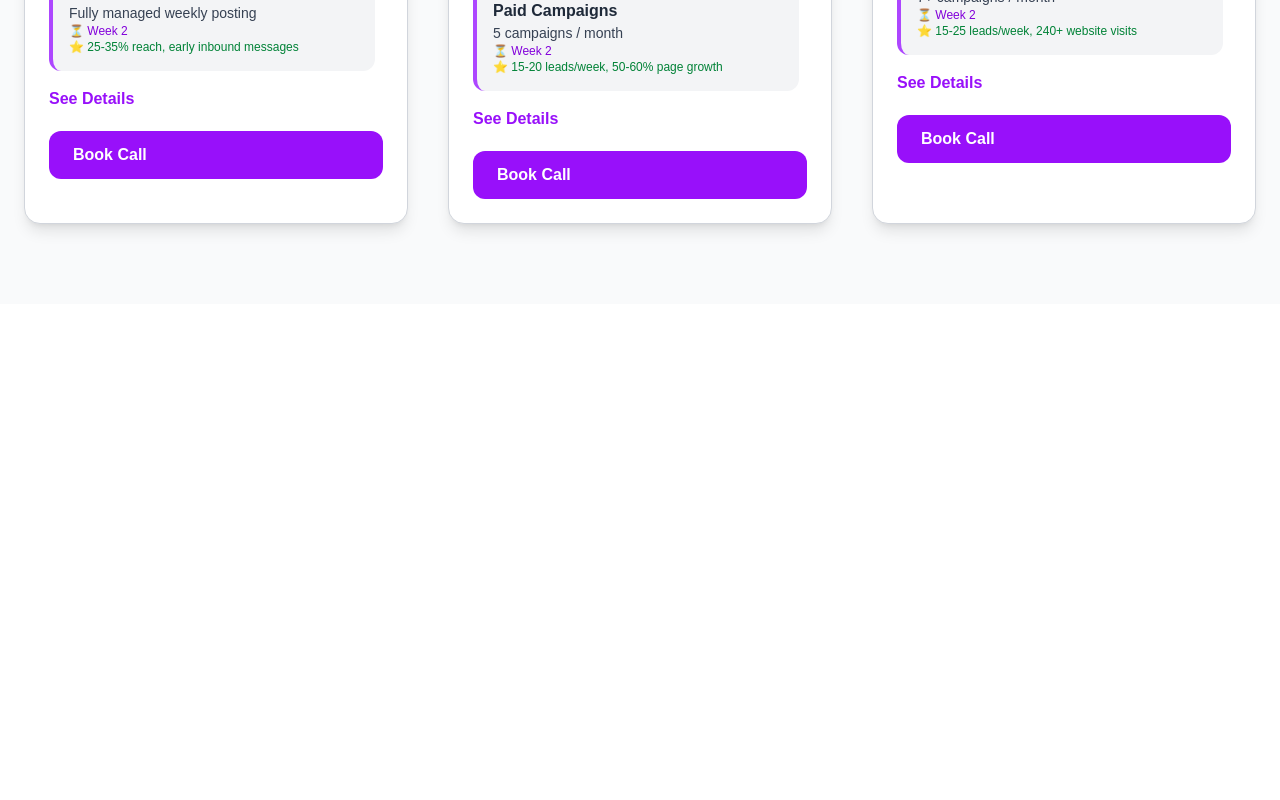
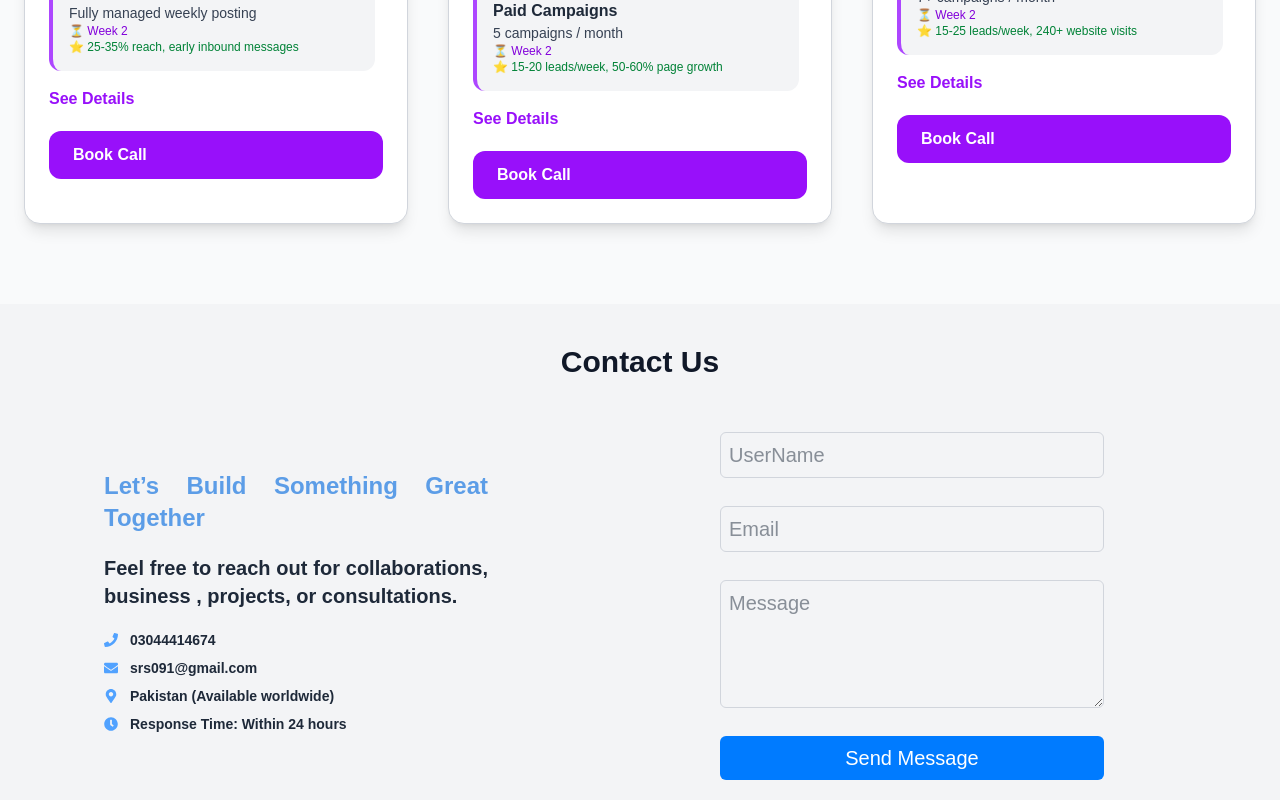
Before and after one commit to smabdullah958/humexaadnestPortfolio, a Next.js app: page / in a window 1280 px wide. Shown: the part 4085-4885 px from the top of the page. Before the commit the page ends 4389 px from the top, so only its background shows below. Built offline with nearby package versions, Linux system fonts and the light colour scheme.

Commit message:
Add ContactUs component and integrate it into the main page layout

```diff
--- /dev/null
+++ b/Components/Cotact.jsx
@@ -0,0 +1,108 @@
+"use client"
+// import Aos from 'aos';
+import React, { useEffect, useState } from 'react'
+import { FaPhone, FaEnvelope, FaMapMarkerAlt, FaClock } from "react-icons/fa";
+
+const ContactUs = () => {
+
+//   useEffect(() => {
+//     Aos.init({ duration: 500 });
+//   }, []);
+
+  let [Submitting,SetSubmitting]=useState(null);
+  const [result, setResult] =useState("");
+  let [Data,SetData]=useState({
+   access_key:"881b5b74-2a53-4d04-b485-2284ecf313ed",
+    UserName:"",
+    Email:"",
+    Message:"",
+  })
+
+  let HandleValues=((e)=>{
+ SetData({...Data,[e.target.name]:e.target.value})
+console.log(Data)
+})
+
+let HandleClick=async()=>{
+
+  if(!Data.UserName || !Data.Email || !Data.Message){
+    SetSubmitting(true)
+    return;
+  }
+SetSubmitting(false)
+setResult("Sending...")
+let response=await fetch("https://api.web3forms.com/submit",
+ { method:"POST",
+    headers: {
+      "Content-Type": "application/json"
+    },
+    body: JSON.stringify(Data)
+ });
+     const data = await response.json();
+if(data.success){
+SetSubmitting(null)
+  SetData({
+    access_key:"881b5b74-2a53-4d04-b485-2284ecf313ed",
+    UserName:"",
+    Email:"",
+    Message:"",
+  })
+}
+}
+
+  return (
+    <div  id="Contact" className='bg-gray-100'>
+    <h1 data-aos="fade-down" className='text-3xl font-bold pt-5 pb-8 sm:pt-10  text-center text-gray-900'>Contact Us</h1>
+    <div data-aos="fade-up" className='grid grid-cols-1 md:grid-cols-2 items-center justify-center  2xl:py-14  sm:px-16 px-10   md:pt-0 text-gray-800 text-xl '>
+        <form onSubmit={(e)=>e.preventDefault()} className='order-1 md:order-2  md:mt-5 grid gap-4 md:mx-10 xl:mx-20'>
+   {Submitting && <span className='text-red-500 '>{result}</span>}
+          <input type='text' name='UserName' value={Data.UserName} onChange={HandleValues} required placeholder='UserName' className='w-full lg:w-[30vw] p-2 border border-gray-300 rounded-md mb-3'  />
+
+          <input type="email" name='Email' value={Data.Email} onChange={HandleValues} required
+          placeholder='Email' className='w-full lg:w-[30vw] p-2 border border-gray-300 rounded-md mb-3'/>
+
+          <textarea cols={40} rows={40} name='Message' value={Data.Message} required
+          onChange={HandleValues} placeholder='Message' className='mb-3 w-full lg:w-[30vw] p-2 border border-gray-300 rounded-md h-32'/>
+          <button disabled={Submitting===false}  className={`w-full lg:w-[30vw]   p-2 bg-[#007bff] hover:bg-[#0056b3] text-white rounded-md mb-5 transition duration-300 ease-in-out ${Submitting===false ? "opacity-20 cursor-not-allowed" : ""}`}
+           onClick={HandleClick}>{Submitting===false ? "Sending..." :"Send Message"}</button>
+        </form>
+        {/* Contact Info Section */}
+        <div className='mb-5 md:mb-0'>
+          <div className='text-sm font-bold md:mx-10 lg:w-[30vw] flex flex-col justify-start text-justify'>
+
+            <h2 className='text-xl md:text-2xl font-extrabold mb-5 text-[#5c9de7]'>
+              Let’s Build Something Great Together
+            </h2>
+
+            <p className='text-lg md:text-xl mb-5'>
+              Feel free to reach out for collaborations, business , projects, or consultations.
+            </p>
+
+            <p className='flex items-center gap-3 mb-2'>
+              <FaPhone className='text-blue-400' />
+              03044414674
+            </p>
+
+            <p className='flex items-center gap-3 mb-2'>
+              <FaEnvelope className='text-blue-400' />
+              srs091@gmail.com
+            </p>
+
+            <p className='flex items-center gap-3 mb-2'>
+              <FaMapMarkerAlt className='text-blue-400' />
+              Pakistan (Available worldwide)
+            </p>
+
+            <p className='flex items-center gap-3 mb-2'>
+              <FaClock className='text-blue-400' />
+              Response Time: Within 24 hours
+            </p>
+
+          </div>
+        </div>
+</div>
+</div>
+  )
+}
+
+export default ContactUs
--- a/app/page.js
+++ b/app/page.js
@@ -7,6 +7,7 @@ import Services from '@/Components/Services'
 import TrustSignals from '@/Components/TrustSignals'
 import WhyChooseUs from '@/Components/WhyChooseUs'
 import Pricing from '@/Components/Pricing'
+import ContactUs from '@/Components/Cotact'
 const page = () => {
   return (
     <div>
@@ -18,6 +19,7 @@ const page = () => {
       <OurExperience />
       <Services />
       <Pricing />
+      <ContactUs />
     </div>
   )
 }
```
